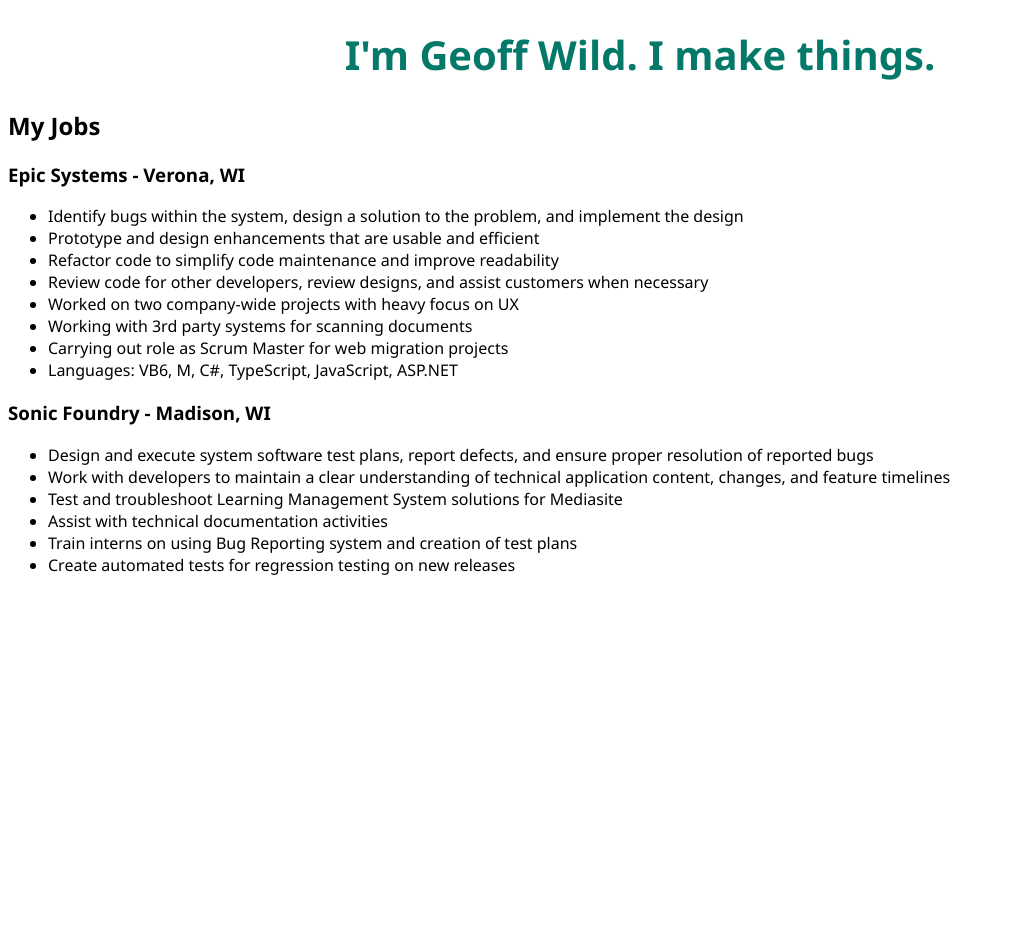
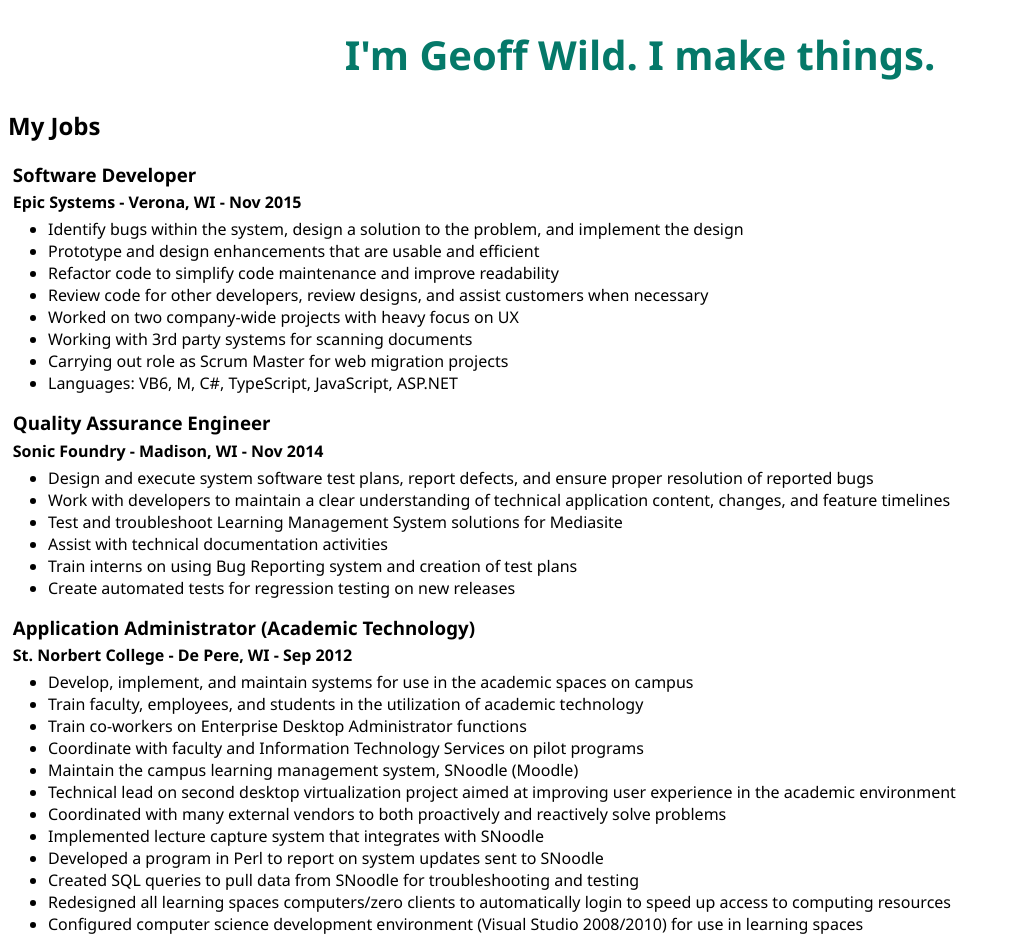
Before and after one commit to geoffwild11/personalsite, an Angular app in the folder geoffreywild-website/: page / in a window 1280 px wide. Shown: the whole page, without its empty margins (0-1011 px from the left). Before the commit the page ends 800 px from the top, so only its background shows below. Built offline with nearby package versions, Linux system fonts and the light colour scheme.

Commit message:
Add date and employer

```diff
--- a/geoffreywild-website/src/app/job/job.component.html
+++ b/geoffreywild-website/src/app/job/job.component.html
@@ -1,6 +1,9 @@
-<h3>{{jobModel.employer}} - {{jobModel.location}}</h3>
-<ul class="jobList">
-  <li *ngFor="let responsibility of jobModel.responsibilities">
-    {{responsibility}}
-  </li>
-</ul>
+<div class="job">
+  <h3>{{jobModel.position}}</h3>
+  <h4>{{jobModel.employer}} - {{jobModel.location}} - {{jobModel.dateStart | date:'MMM yyyy'}}</h4>
+  <ul class="responsibilityList">
+    <li *ngFor="let responsibility of jobModel.responsibilities">
+      {{responsibility}}
+    </li>
+  </ul>
+</div>
--- a/geoffreywild-website/src/app/job/job.component.scss
+++ b/geoffreywild-website/src/app/job/job.component.scss
@@ -0,0 +1,9 @@
+.job {
+  h3, h4 {
+    margin: .3rem;
+  }
+
+  ul {
+    margin-top: 0.3rem;
+  }
+}
--- a/geoffreywild-website/src/app/job/job.component.ts
+++ b/geoffreywild-website/src/app/job/job.component.ts
@@ -1,5 +1,5 @@
 import { Component, OnInit, Input } from '@angular/core';
-import { IJobInfo } from './job-info';
+import { IJobInfo } from './job.models';
 
 @Component({
   selector: 'app-job',
--- a/geoffreywild-website/src/app/resume/jobs.ts
+++ b/geoffreywild-website/src/app/resume/jobs.ts
@@ -2,7 +2,7 @@
 
 export const JOBS: IJobInfo[] = [
   {
-    dateStart: new Date(2015, 11),
+    dateStart: new Date(2015, 10),
     employer: 'Epic Systems',
     location: 'Verona, WI',
     position: 'Software Developer',
@@ -18,8 +18,8 @@
     ]
   },
   {
-    dateStart: new Date(2014, 11),
-    dateEnd: new Date(2015, 10),
+    dateStart: new Date(2014, 10),
+    dateEnd: new Date(2015, 9),
     employer: 'Sonic Foundry',
     location: 'Madison, WI',
     position: 'Quality Assurance Engineer',
@@ -31,5 +31,26 @@
       'Train interns on using Bug Reporting system and creation of test plans',
       'Create automated tests for regression testing on new releases'
     ]
+  },
+  {
+    dateStart: new Date(2012, 8),
+    dateEnd: new Date(2014, 10),
+    employer: 'St. Norbert College',
+    location: 'De Pere, WI',
+    position: 'Application Administrator (Academic Technology)',
+    responsibilities: [
+      'Develop, implement, and maintain systems for use in the academic spaces on campus',
+      'Train faculty, employees, and students in the utilization of academic technology',
+      'Train co-workers on Enterprise Desktop Administrator functions',
+      'Coordinate with faculty and Information Technology Services on pilot programs',
+      'Maintain the campus learning management system, SNoodle (Moodle)',
+      'Technical lead on second desktop virtualization project aimed at improving user experience in the academic environment',
+      'Coordinated with many external vendors to both proactively and reactively solve problems',
+      'Implemented lecture capture system that integrates with SNoodle',
+      'Developed a program in Perl to report on system updates sent to SNoodle',
+      'Created SQL queries to pull data from SNoodle for troubleshooting and testing',
+      'Redesigned all learning spaces computers/zero clients to automatically login to speed up access to computing resources',
+      'Configured computer science development environment (Visual Studio 2008/2010) for use in learning spaces'
+    ]
   }
 ];
```
